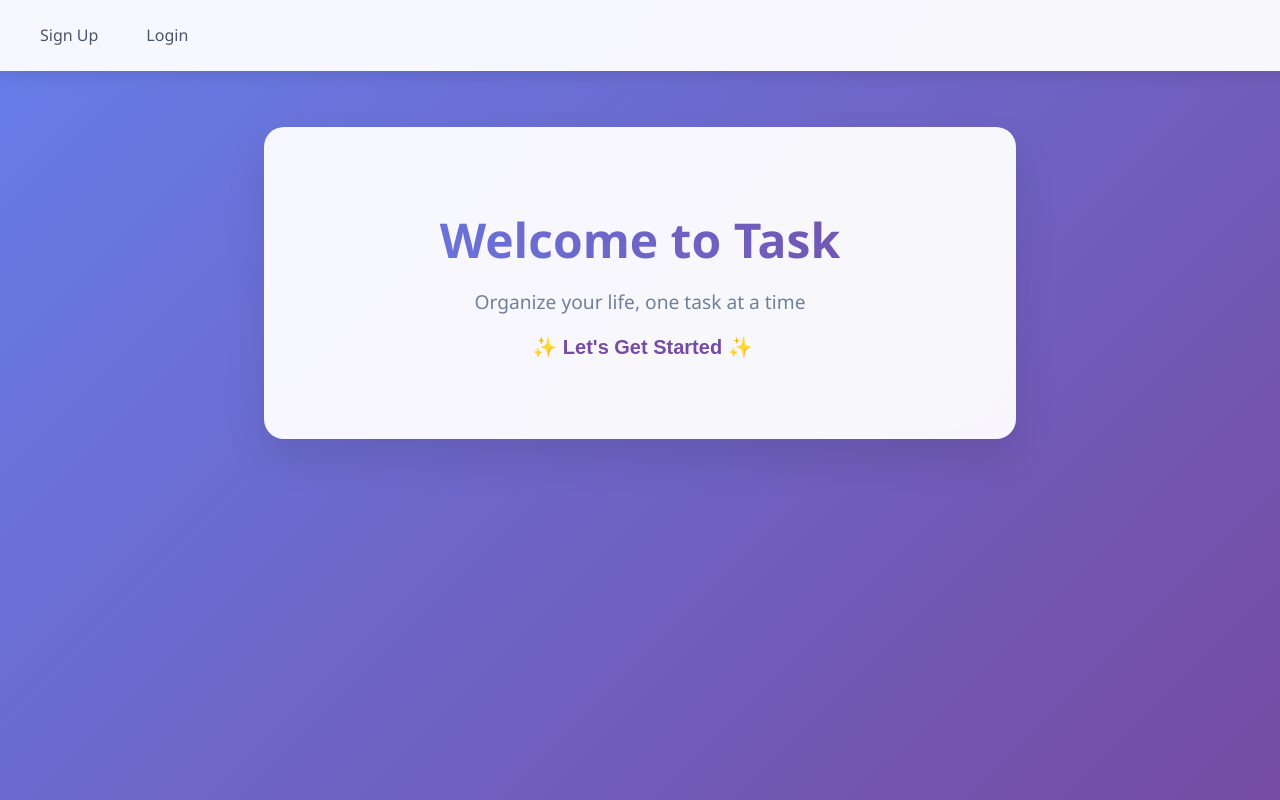
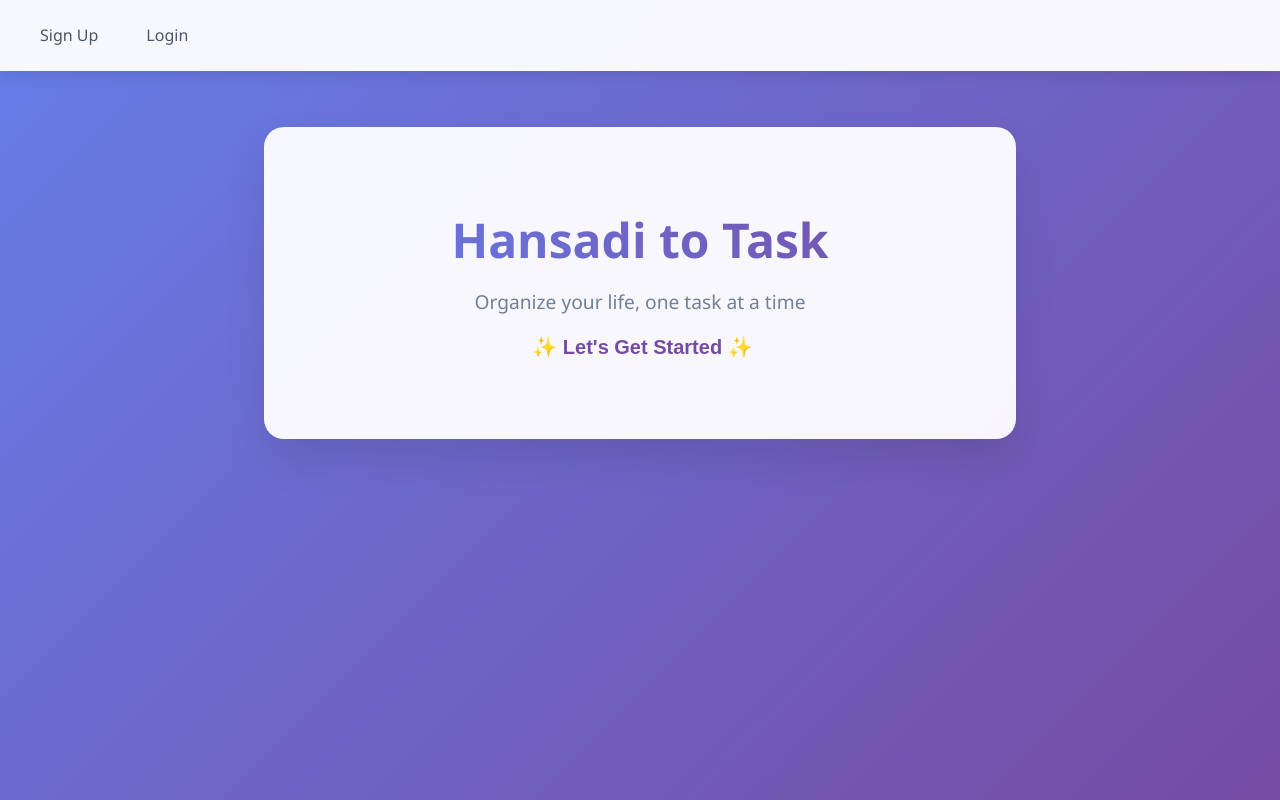
Before and after one commit to hansadisr/devops-projects, a React (Create React App) app in the folder frontend/: page / in a window 1280 px wide. Built offline with nearby package versions, Linux system fonts and the light colour scheme; no server answers.

Commit message:
Change Task to name

```diff
--- a/frontend/src/App.js
+++ b/frontend/src/App.js
@@ -119,7 +119,7 @@ function AppContent() {
         <Routes>
           <Route path="/" element={
             <div className="page-container welcome-container">
-              <h1 className="welcome-title">Welcome to Task</h1>
+              <h1 className="welcome-title">Hansadi to Task</h1>
               <p className="welcome-subtitle">Organize your life, one task at a time</p>
               <div className="form-footer">
                 <button
```
